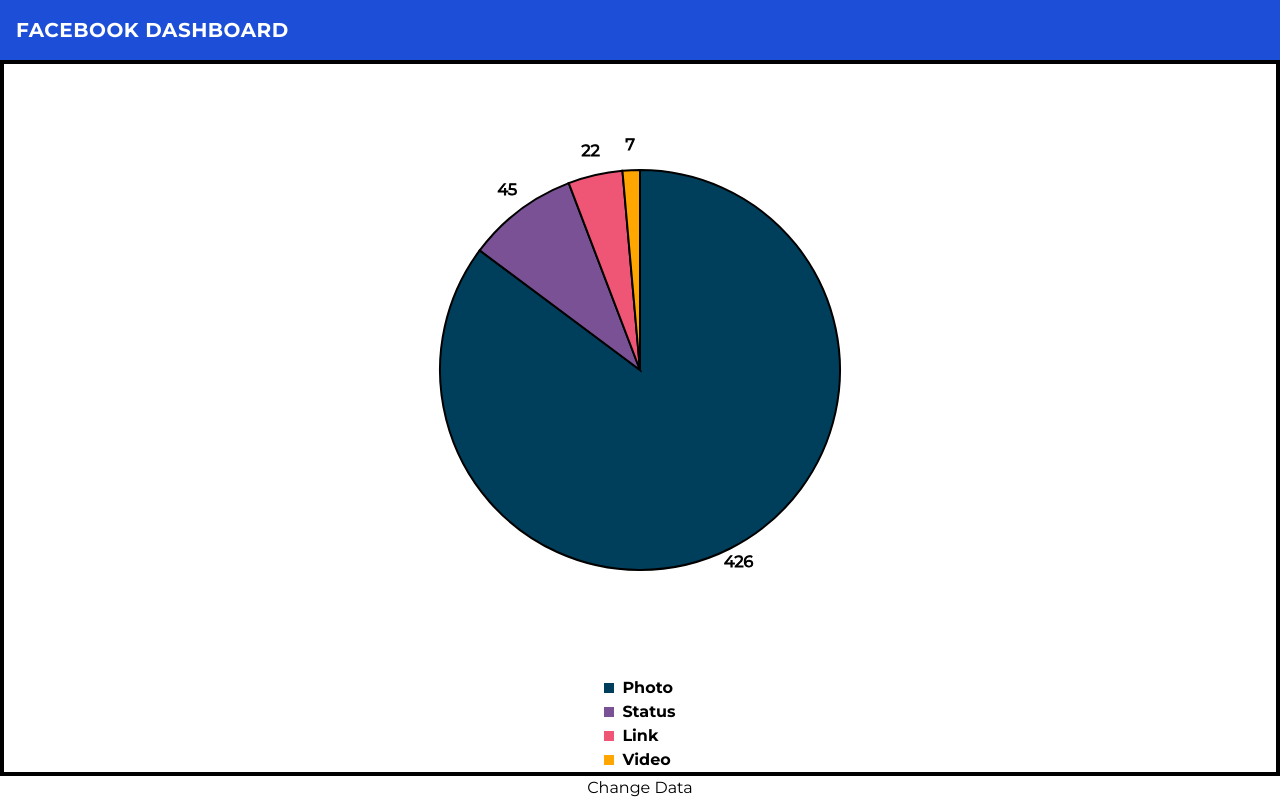
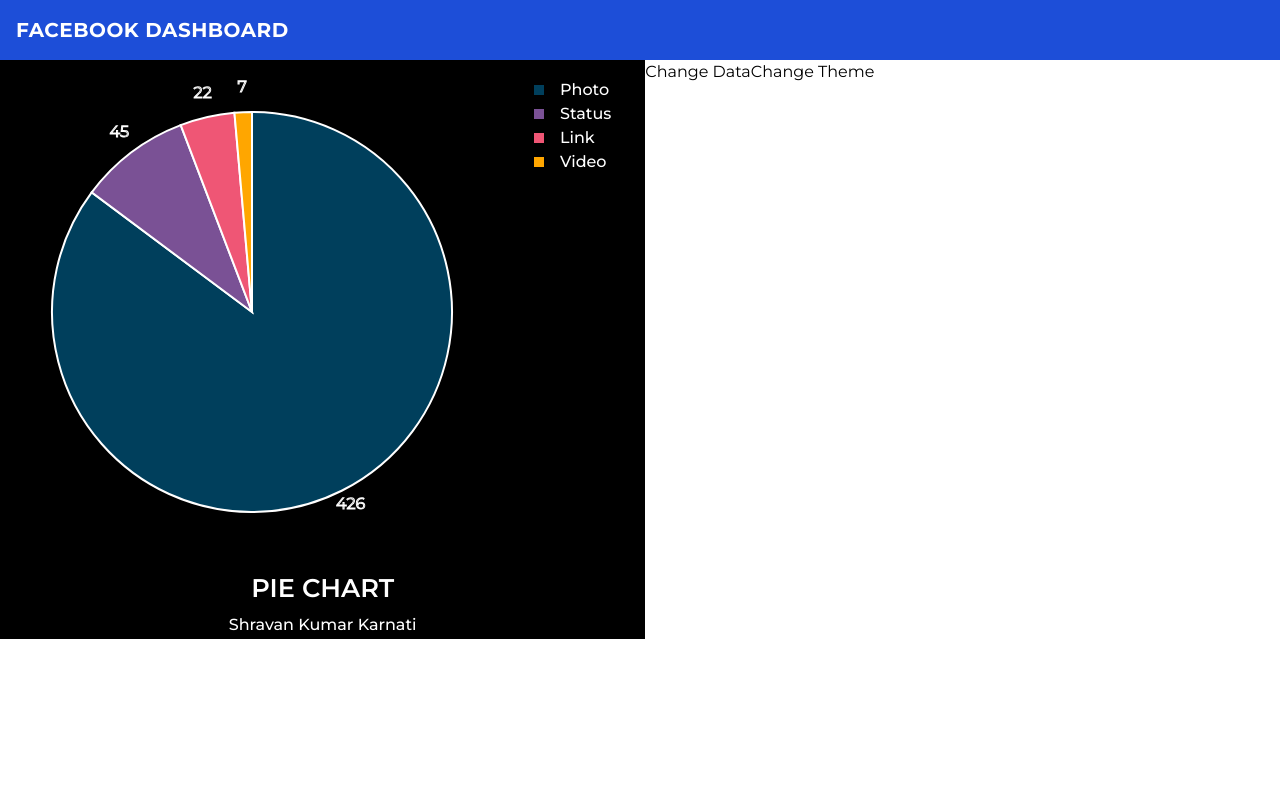
Before and after one commit to Shravankumarkarnati/fb_dashboard, a React (Create React App) app: page / in a window 1280 px wide. Built offline with nearby package versions, Linux system fonts and the light colour scheme; no server answers.

Commit message:
feat(title&summary): added title and summary components

```diff
--- a/package.json
+++ b/package.json
@@ -77,7 +77,10 @@
     "prettier": "^2.2.1",
     "react-test-renderer": "^17.0.1",
     "stylelint": "^13.9.0",
-    "stylelint-config-standard": "^20.0.0"
+    "stylelint-config-recommended": "^3.0.0",
+    "stylelint-config-standard": "^20.0.0",
+    "stylelint-config-styled-components": "^0.1.1",
+    "stylelint-processor-styled-components": "^1.10.0"
   },
   "config": {
     "commitizen": {
--- a/src/app/components/Legend/Legend.tsx
+++ b/src/app/components/Legend/Legend.tsx
@@ -6,13 +6,18 @@
   colors: string[];
   height?: number;
   width?: number;
+  horizontal?: Boolean;
+  theme?: 'dark' | 'light';
 }
 
 interface LegendContainerProps {
   horizontal: Boolean;
 }
 
-interface SingleLegendStyledProps {}
+interface SingleLegendContainerProps {
+  horizontal?: Boolean;
+  theme?: 'dark' | 'light';
+}
 
 interface SingleLegendProps {
   color: string;
@@ -20,6 +25,8 @@
   height: number;
   width: number;
   text: string;
+  horizontal?: Boolean;
+  theme?: 'dark' | 'light';
 }
 
 const LegendContainer = styled.ul<LegendContainerProps>`
@@ -27,27 +34,32 @@
   list-style-type: none;
   text-align: left;
 
+  padding: 1rem 2rem;
+
   ${({ horizontal }) =>
     horizontal &&
     `
     display:flex;
     align-items:center;
     justify-content:center;
+
   `}
 `;
 
-const SingleLegendStyled = styled.li<SingleLegendStyledProps>`
+const SingleLegendContainer = styled.li<SingleLegendContainerProps>`
   display: flex;
   flex-direction: row;
   align-items: center;
   justify-content: start;
+  margin-right: ${(props) => (props.horizontal ? '1rem' : '0rem')};
 
   & svg {
-    margin-right: 1rem;
+    margin-right: ${(props) => (props.horizontal ? '.2rem' : '1rem')};
   }
 
   & p {
-    font-weight: bold;
+    font-weight: 500;
+    color: ${(props) => (props.theme === 'light' ? 'black' : 'white')};
   }
 `;
 
@@ -56,14 +68,16 @@
   height,
   width,
   text,
+  horizontal = false,
+  theme = 'light',
 }) => {
   return (
-    <SingleLegendStyled>
+    <SingleLegendContainer horizontal={horizontal} theme={theme}>
       <svg height={height} width={width}>
         <rect height={height} width={width} fill={color} />
       </svg>
       <p>{text}</p>
-    </SingleLegendStyled>
+    </SingleLegendContainer>
   );
 };
 
@@ -72,9 +86,11 @@
   colors,
   height = 10,
   width = 10,
+  horizontal = false,
+  theme = 'light',
 }) => {
   return (
-    <LegendContainer horizontal={false}>
+    <LegendContainer horizontal={horizontal}>
       {labels.map((cur, index) => (
         <SingleLegend
           height={height}
@@ -82,6 +98,8 @@
           color={colors[index]}
           text={cur}
           key={cur}
+          horizontal={horizontal}
+          theme={theme}
         />
       ))}
     </LegendContainer>
--- a/src/app/components/PieChart/d3/PiChart.d3.styles.scss
+++ b/src/app/components/PieChart/d3/PiChart.d3.styles.scss
@@ -1,12 +1,8 @@
 .PieChartd3 {
-  @apply flex flex-col items-center justify-center;
-  @apply w-full h-full border-4 border-black;
-
+  @apply flex border-2 border-black flex-col items-center justify-center;
   .inner-container {
-    @apply flex flex-col items-center justify-center;
-    @apply w-full h-full;
+    @apply flex;
   }
   .PieChart-legend {
-    @apply text-left list-none;
   }
 }
--- a/src/app/components/PieChart/d3/PieChart.tsx
+++ b/src/app/components/PieChart/d3/PieChart.tsx
@@ -1,8 +1,11 @@
 import { arc, pie, PieArcDatum, select } from 'd3';
 import React, { useEffect, useRef } from 'react';
 import { v4 as uuidv4 } from 'uuid';
-import PieChartLegendSingle, { PieChartD3Props } from './PieChart.utils';
+import { PieChartD3Props } from './PieChart.utils';
 import './PiChart.d3.styles.scss';
+import Legend from '../../Legend/Legend';
+import Title from '../../Title';
+import Summary from '../../Summary';
 
 const PieChartD3: React.FC<PieChartD3Props> = ({
   data,
@@ -11,6 +14,7 @@
   outerRadius = 200,
   innerRadius = 0,
   theme = 'light',
+  legend = true,
 }) => {
   const [primaryColor, secondaryColor] =
     theme === 'light' ? ['black', 'white'] : ['white', 'black'];
@@ -113,19 +117,16 @@
     <div className="PieChartd3" style={{ backgroundColor: secondaryColor }}>
       <div className="inner-container">
         <svg className="svg" ref={pieChartSvgRef} />
+        {legend && (
+          <Legend
+            theme={theme}
+            colors={colorPallate}
+            labels={data.map((cur) => cur.name)}
+          />
+        )}
       </div>
-      <ul className="PieChart-legend">
-        {data.map((cur, index) => (
-          <PieChartLegendSingle
-            height={10}
-            width={10}
-            color={colorPallate[index]}
-            shape="square"
-            text={cur.name}
-            key={cur.name}
-          />
-        ))}
-      </ul>
+      <Title theme={theme} text="Pie Chart" />
+      <Summary theme={theme} text="Shravan Kumar Karnati" />
     </div>
   );
 };
--- a/src/app/components/PieChart/d3/PieChart.utils.tsx
+++ b/src/app/components/PieChart/d3/PieChart.utils.tsx
@@ -11,6 +11,7 @@
   outerRadius?: number;
   innerRadius?: number;
   theme?: 'dark' | 'light';
+  legend?: Boolean;
 }
 
 interface PieChartLegendSingleProps {
--- /dev/null
+++ b/src/app/components/Summary.tsx
@@ -0,0 +1,22 @@
+import React from 'react';
+import styled from 'styled-components';
+
+interface SummaryProps {
+  theme?: 'light' | 'dark';
+  text: string;
+}
+
+const SummaryStyled = styled.p<{ theme: 'light' | 'dark' }>`
+  width: 100%;
+  font-size: 1rem;
+  font-weight: 500;
+  letter-spacing: 0rem;
+  text-align: center;
+  color: ${(props) => (props.theme === 'light' ? 'black' : 'white')};
+`;
+
+const Summary: React.FC<SummaryProps> = ({ theme = 'light', text }) => {
+  return <SummaryStyled theme={theme}>{text}</SummaryStyled>;
+};
+
+export default Summary;
--- /dev/null
+++ b/src/app/components/Title.tsx
@@ -0,0 +1,23 @@
+import React from 'react';
+import styled from 'styled-components';
+
+interface TitleProps {
+  theme?: 'dark' | 'light';
+  text: string;
+}
+
+const TitleContainerStyled = styled.h1<{ theme: 'dark' | 'light' }>`
+  width: 100%;
+  font-size: 1.6rem;
+  line-height: 2;
+  font-weight: 600;
+  text-align: center;
+  text-transform: uppercase;
+  color: ${(props) => (props.theme === 'light' ? 'black' : 'white')};
+`;
+
+const Title: React.FC<TitleProps> = ({ theme = 'light', text }) => {
+  return <TitleContainerStyled theme={theme}>{text}</TitleContainerStyled>;
+};
+
+export default Title;
--- a/src/app/components/dashboardContainer/dashboardContainer.styles.scss
+++ b/src/app/components/dashboardContainer/dashboardContainer.styles.scss
@@ -18,8 +18,5 @@
 // }
 
 .dashboard-container {
-  @apply flex-1 flex flex-col;
-  & div {
-    @apply flex-1 flex;
-  }
+  @apply flex-1 flex items-start justify-start;
 }
--- a/src/app/components/dashboardContainer/dashboardContainer.tsx
+++ b/src/app/components/dashboardContainer/dashboardContainer.tsx
@@ -4,7 +4,6 @@
   stockDataType,
 } from '../../utils/context';
 import fetchData from '../../utils/fetchData';
-// import Legend from '../Legend/Legend';
 import PieChartD3 from '../PieChart/d3/PieChart';
 import './dashboardContainer.styles.scss';
 
@@ -13,6 +12,7 @@
 const DashboardContainer: React.FC<DashboardContainerProps> = () => {
   const { changeContext } = useContext(AppContext);
   const [dataset, changeDataset] = useState(true);
+  const [theme, setTheme] = useState<Boolean>(true);
   const d1 = [
     { name: 'Photo', value: 426 },
     { name: 'Status', value: 45 },
@@ -45,11 +45,12 @@
 
   return (
     <div className="dashboard-container">
-      <div className="dashboard-container--1">
-        <PieChartD3 data={dataset ? d1 : d2} />
-      </div>
+      <PieChartD3 data={dataset ? d1 : d2} theme={theme ? 'dark' : 'light'} />
       <button type="button" onClick={changeData}>
         Change Data
+      </button>
+      <button type="button" onClick={() => setTheme(!theme)}>
+        Change Theme
       </button>
     </div>
   );
--- a/stylelint.config.ts
+++ b/stylelint.config.ts
@@ -1,5 +1,10 @@
 module.exports = {
-  extends: ['stylelint-config-standard'],
+  extends: [
+    'stylelint-config-standard',
+    'stylelint-config-recommended',
+    'stylelint-config-styled-components',
+  ],
+  processors: ['stylelint-processor-styled-components'],
   rules: {
     'at-rule-no-unknown': [
       true,
```
Also changed, not shown: 1 other file (tests, documents, lock files or other folders).
